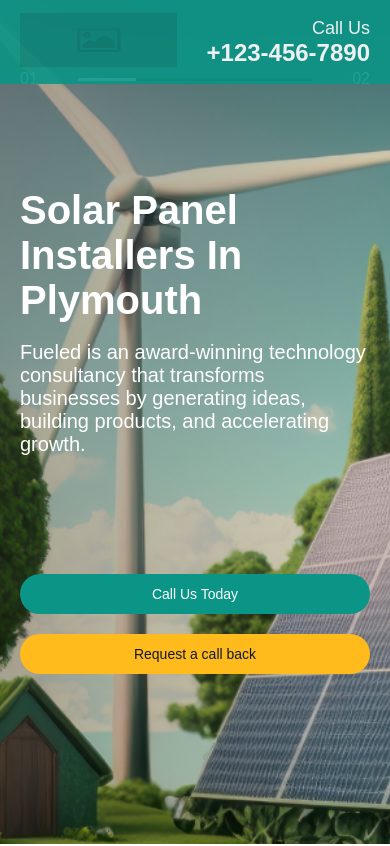
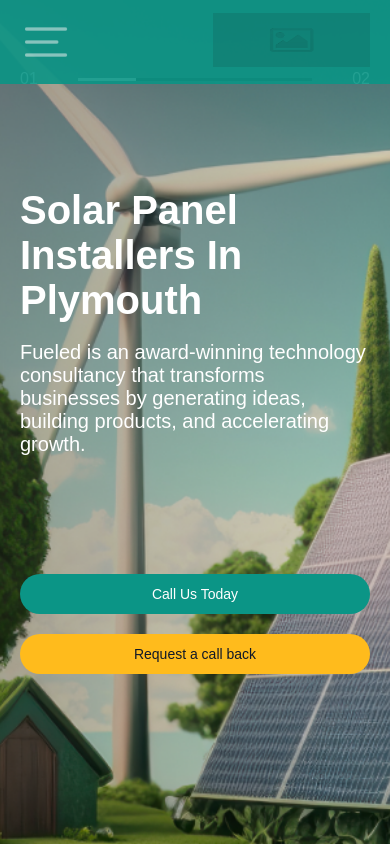
Before and after one commit to Mohamed-kamal1/Landing-page-for-Solar-comapany, a plain HTML site: page index.html in a window 390 px wide. Shown: the top 846 px of the page. Drawn offline with nearby package versions, Linux system fonts and the light colour scheme.

Commit message:
add menu icon

```diff
--- a/index.html
+++ b/index.html
@@ -12,6 +12,7 @@
 <body>
 <!-------------------------header------------------------->
     <header>
+        <img id="menu-icon" src="assets/menu.png" alt="">
             <a>
                 <img src="assets/image9.png" alt="logo">
             </a>
--- a/style.css
+++ b/style.css
@@ -46,6 +46,11 @@ header {
     justify-content: space-between;
     background-color: var(--main-color);
     opacity: 0.9;
+}
+#menu-icon{
+    height: 100%;
+    display: none;
+    cursor: pointer;
 }
 header a img{
     width: 157px;
@@ -621,7 +626,10 @@ footer nav a{
 }
 /*---------------------- on screen max width 1024px ----------------------*/
 @media(max-width: 1023px) {
-    header nav{
+    #menu-icon{
+        display: block;
+    }
+    header nav, header div{
         display: none;
     }
     footer div{
```
Also changed, not shown: assets/menu.png (added).
